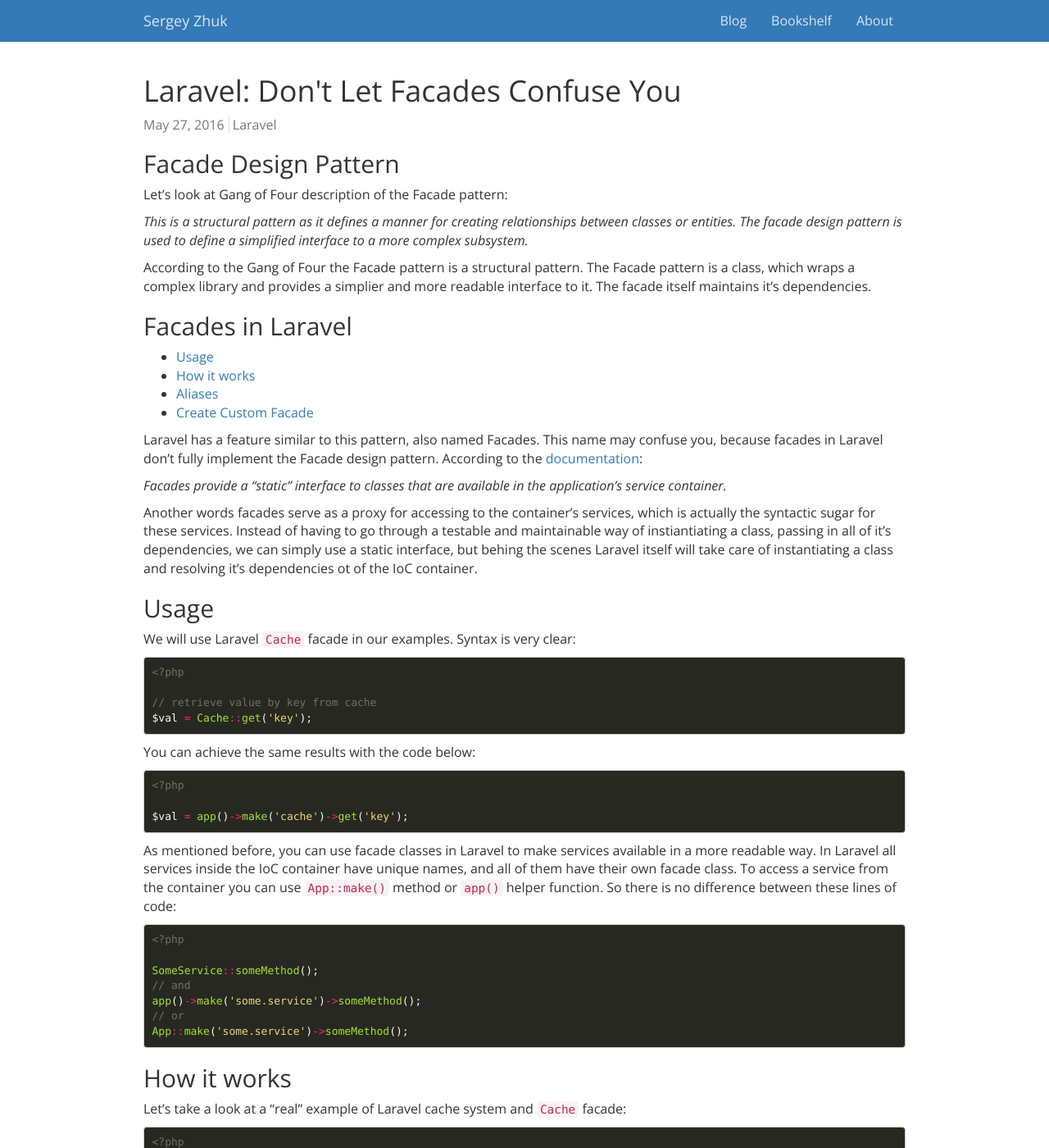
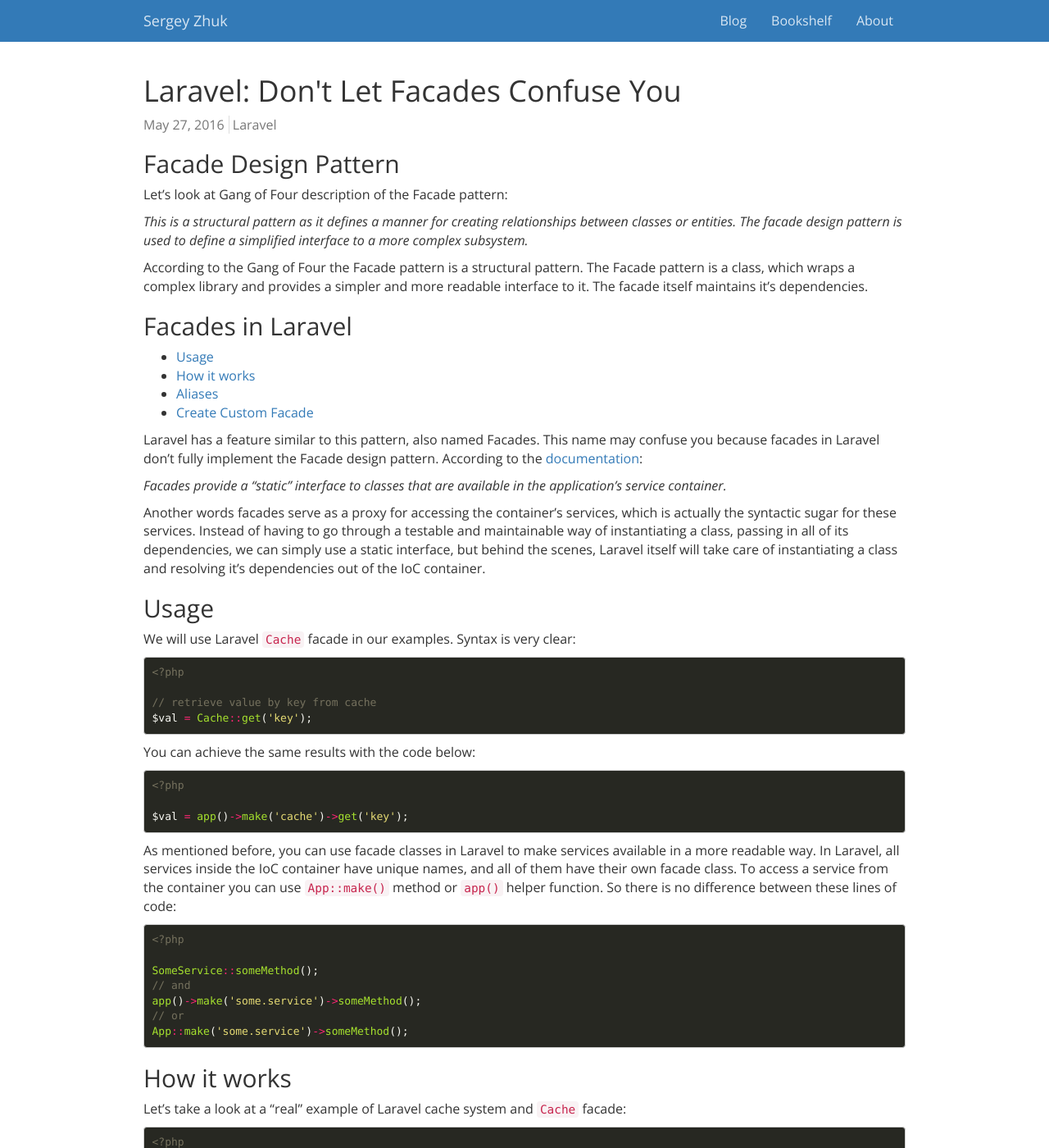
Before and after one commit to seregazhuk/seregazhuk.github.io_old, a Jekyll site: the page built from _posts/2016-05-27-laravel-facades.md, in a window 1280 px wide and 1400 px high. Shown: the whole window at 82% size. Built offline with Jekyll 4.4.1, drawn with Linux system fonts in a browser that asks for light colours; nearby versions of some CDN libraries; some of the changed text lies outside the part shown.

Commit message:
laravel facades typos fix

```diff
--- a/_posts/2016-05-27-laravel-facades.md
+++ b/_posts/2016-05-27-laravel-facades.md
@@ -15,7 +15,7 @@
 
 
 According to the Gang of Four the Facade pattern is a structural pattern. The Facade pattern is a class,
-which wraps a complex library and provides a simplier and more readable interface to it. The facade itself maintains it's
+which wraps a complex library and provides a simpler and more readable interface to it. The facade itself maintains it's
 dependencies.
 
 ## Facades in Laravel
@@ -26,14 +26,14 @@
 - [Create Custom Facade](#create-a-custom-facade)
 
 
-Laravel has a feature similar to this pattern, also named Facades. This name may confuse you, because facades in
+Laravel has a feature similar to this pattern, also named Facades. This name may confuse you because facades in
 Laravel don't fully implement the Facade design pattern. According to the <a href="https://laravel.com/docs/master/facades" target="_blank">documentation</a>:
 
 *Facades provide a "static" interface to classes that are available in the application's service container.*
 
-Another words facades serve as a proxy for accessing to the container's services, which is actually the syntactic sugar for these services. Instead of having to
-go through a testable and maintainable way of instiantiating a class, passing in all of it's dependencies, we can simply use a static interface, but behing
-the scenes Laravel itself will take care of instantiating a class and resolving it's dependencies ot of the IoC container.
+Another words facades serve as a proxy for accessing the container's services, which is actually the syntactic sugar for these services. Instead of having to
+go through a testable and maintainable way of instantiating a class, passing in all of its dependencies, we can simply use a static interface, but behind
+the scenes, Laravel itself will take care of instantiating a class and resolving it's dependencies out of the IoC container.
 
 ## Usage
 
@@ -54,7 +54,7 @@
 $val = app()->make('cache')->get('key');
 {% endhighlight %}
 
-As mentioned before, you can use facade classes in Laravel to make services available in a more readable way. In Laravel all services inside the IoC
+As mentioned before, you can use facade classes in Laravel to make services available in a more readable way. In Laravel, all services inside the IoC
 container have unique names, and all of them have their own facade class. To access a service from the container you can use `App::make()` method or
 `app()` helper function. So there is no difference between these lines of code:
 {% highlight php %}
@@ -232,8 +232,8 @@
 
 ## Aliases
 Instead of writing `Illuminate\Support\Facades\Cache` every time when you need to get access to Laravel cache system, you may
-simply import `Cache` and start using it. But how? Again some magic here. We have seen in the source code of `Cache` facade, that it's
-namespace was `Illuminate\Support\Facades`. It becomes possible with the help of aliases. All the aliases of your appliaction are listed in
+simply import `Cache` and start using it. But how? Again some magic here. We have seen in the source code of `Cache` facade, that its
+namespace was `Illuminate\Support\Facades`. It becomes possible with the help of aliases. All the aliases of your application are listed in
 `aliases` array in `config/app.php` file:
 
 {% highlight php %}
@@ -336,7 +336,7 @@
 {% endhighlight %}
 
 To use facades we need to be able to resolve this class out of the IoC container, so let's create a binding.
-The best place to put this a binding is a custom service provider. For example we create `PaymentServiceProvider` and
+The best place to put this a binding is a custom service provider. For example, we create `PaymentServiceProvider` and
 add this binding in a `register` method.
 
 {% highlight php %}
```
Also changed, not shown: other parts of _posts/2016-05-27-laravel-facades.md (+5 -5 lines).
